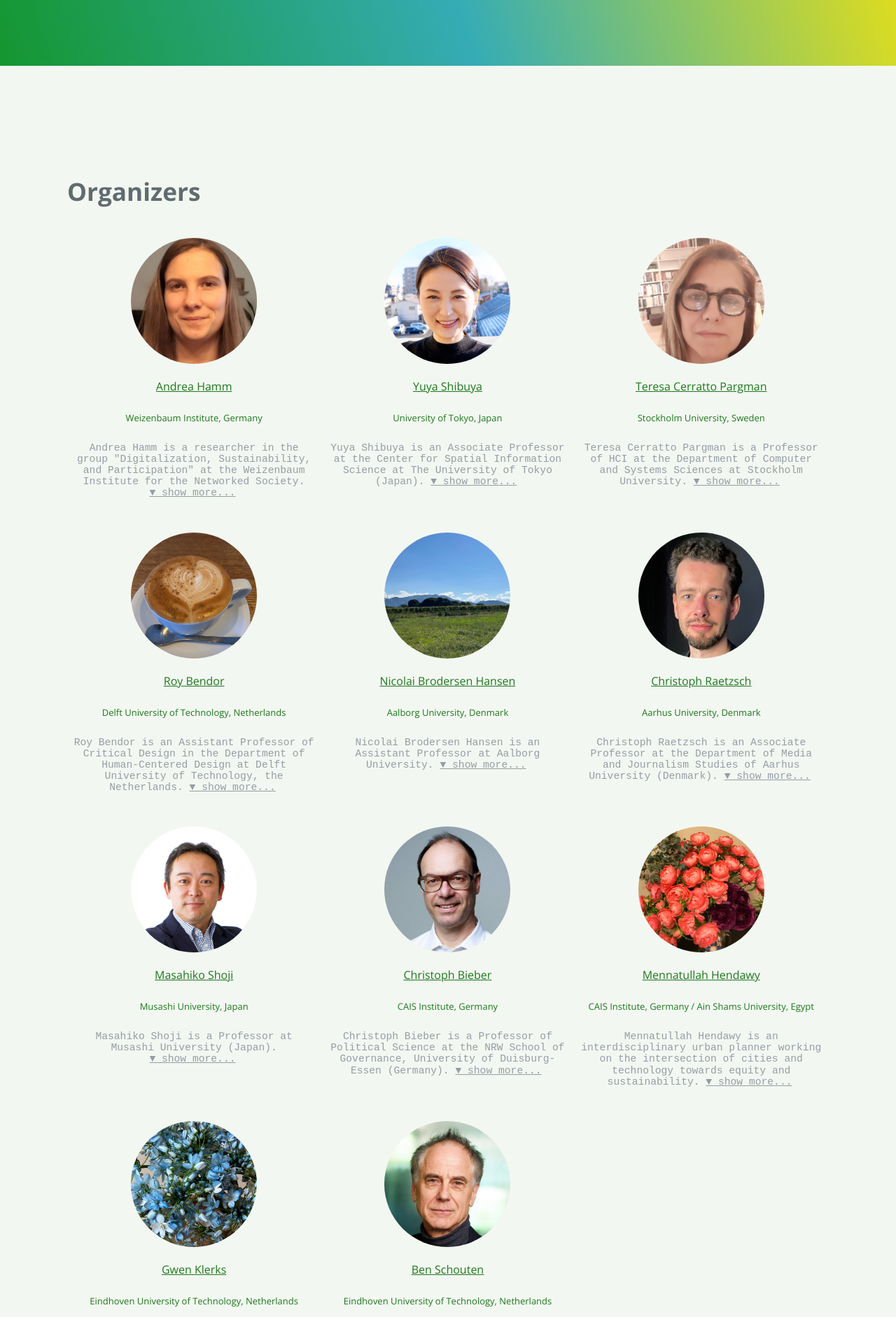
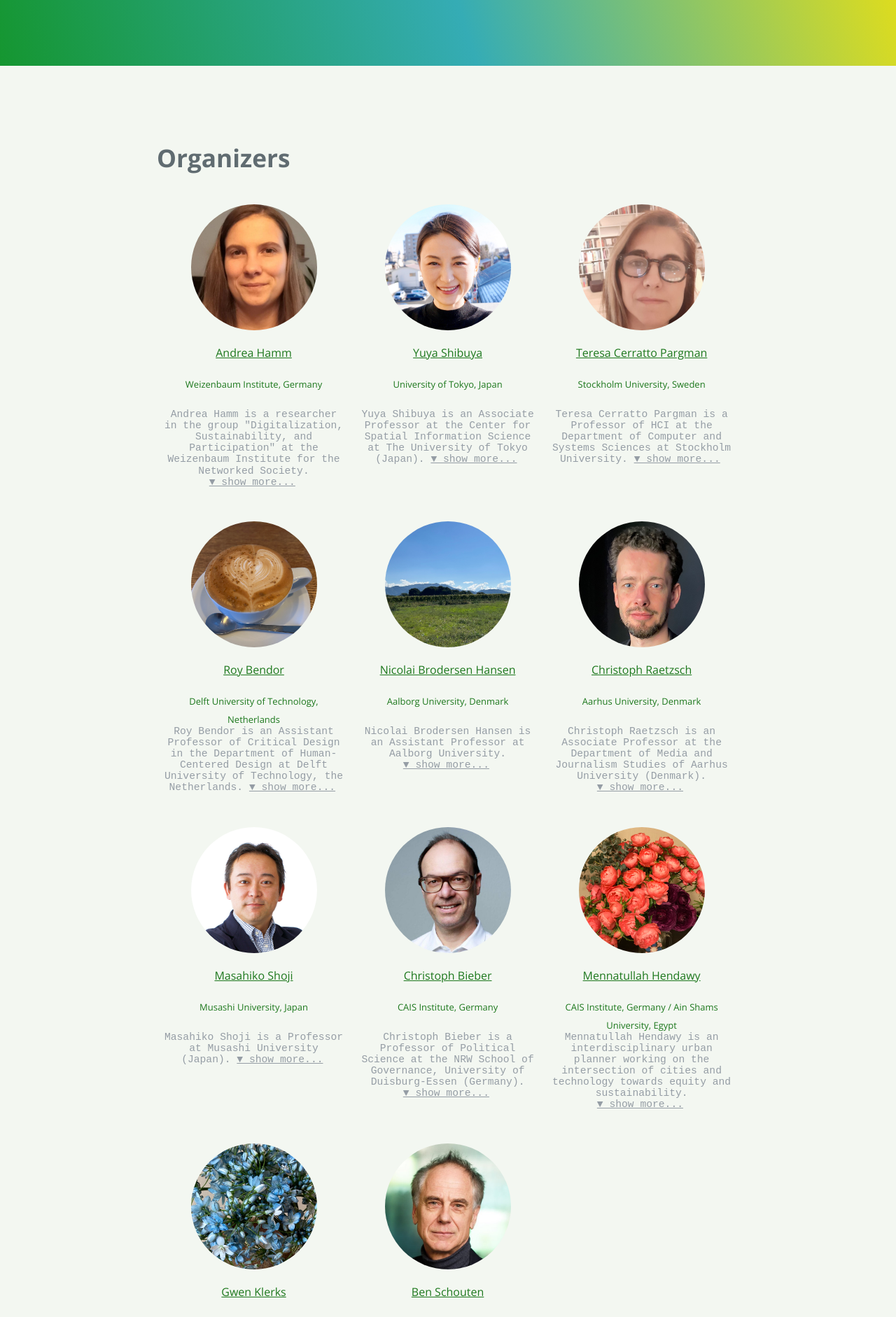
Before and after one commit to discontinued-civictech/discontinued-civictech.github.io, a Jekyll site: the page built from organizers.md, in a window 1280 px wide. Shown: the part 397-2279 px from the top of the page at 70% size. Built offline with Jekyll 4.4.1, drawn with Linux system fonts in a browser that asks for light colours; our own code applies the rules of GitHub Pages for plain Markdown files.

Commit message:
Update style

```diff
--- a/_sass/jekyll-theme-cayman.scss
+++ b/_sass/jekyll-theme-cayman.scss
@@ -190,10 +190,10 @@ a {
   }
 
   @include large {
-    // max-width: 64rem;
+    max-width: 64rem;
     // max-width: 84rem;
-    padding: 5rem 6rem;
-    // padding: 2rem 6rem;
+    // padding: 5rem 6rem;
+    padding: 2rem 6rem;
     margin: 0 auto;
     font-size: 1.1rem;
   }
@@ -363,7 +363,7 @@ a {
   .details_content {
       // background: #f5f5f5;
       // padding: 16px;
-      margin-top: .8rem;
+      margin-top: .3rem;
       border-radius: 2px;
   }
 
```
